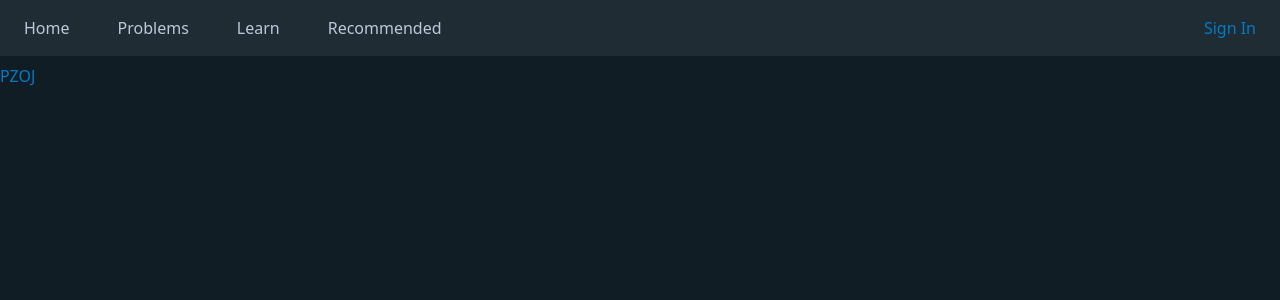
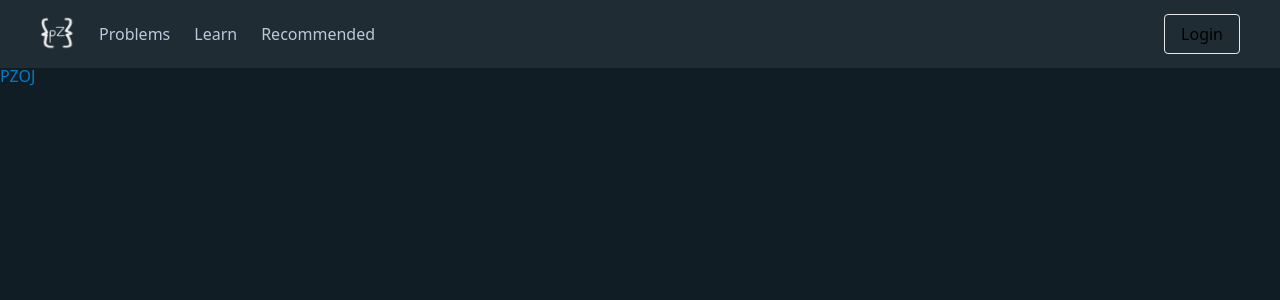
Before and after one commit to sireButItsUnique/pzoj, a Next.js app in the folder client/: page / in a window 1280 px wide. Shown: the top 300 px of the page. Built offline with nearby package versions, Linux system fonts and the light colour scheme.

Commit message:
Add button component

```diff
--- /dev/null
+++ b/client/src/components/Button.jsx
@@ -0,0 +1,28 @@
+import Link from "next/link";
+
+const Button = (props) => {
+	// text color, href, color of background (default), color of text (default), color of text (on hover), color of border, hoverFill (true / false)
+	const {
+		text,
+		link,
+		bgColor,
+		textColor,
+		borderColor,
+		hoverTextColor,
+		hoverFill,
+	} = props;
+
+	return (
+		<Link
+			className={`bg-${bgColor} text-${textColor} px-4 py-2 transition duration-200 ease-in-out border rounded border-${borderColor} ${
+				hoverFill &&
+				`hover:text-${hoverTextColor} hover:bg-${textColor}`
+			}`}
+			href={link}
+		>
+			{text}
+		</Link>
+	);
+};
+
+export default Button;
--- a/client/src/components/Navbar.jsx
+++ b/client/src/components/Navbar.jsx
@@ -1,11 +1,20 @@
 import Link from "next/link";
+import Image from "next/image";
+import Button from "./Button";
 
 const Navbar = (props) => {
 	return (
-    <nav className="z-[99] fixed right-0 left-0 bg-dark-2 py-4 align-middle">
+		<nav className="z-[99] fixed right-0 left-0 top-0 border-b-[1px] border-dark-2">
+			<div className="relative w-full bg-dark-2 px-10 py-4 flex justify-start items-center">
+				<div className="logo">
+					<Link href="/">
+						<Image src="/images/pzoj.png" width="35" height="35" />
+					</Link>
+				</div>
+
 				{props.links.map((link, idx) => (
 					<Link
-          className="text-grey-1 px-6 transition duration-[400ms] ease-in-out hover:text-white hover:underline-offset-[1.2rem] hover:underline"
+						className="text-grey-1 pl-6 transition duration-200 ease-in-out hover:text-white hover:underline-offset-[1.2rem] hover:underline"
 						href={link.url}
 						key={idx}
 					>
@@ -13,12 +22,18 @@ const Navbar = (props) => {
 					</Link>
 				))}
 
-      <Link
-        className="text-blue-0 right-0 fixed px-6 transition duration-[400ms] ease-in-out hover:text-blue-1 hover:underline-offset-[1.2rem] hover:underline"
-        href="/login"
-      >
-        Sign In
-      </Link>
+				<div className="absolute right-10">
+					<Button
+						text="Login"
+						link="/login"
+						bgColor="transparent"
+						textColor="blue-1"
+						borderColor="blue-1"
+						hoverTextColor="dark-2"
+						hoverFill={true}
+					/>
+				</div>
+			</div>
 		</nav>
 	);
 };
--- a/client/src/pages/index.jsx
+++ b/client/src/pages/index.jsx
@@ -15,7 +15,6 @@ export default () => {
         <Navbar
           className=""
           links={[
-            { text: "Home", url: "/" },
             { text: "Problems", url: "/problems" },
             { text: "Learn", url: "/learn" },
             { text: "Recommended", url: "/recommended" },
--- a/client/src/pages/problems.jsx
+++ b/client/src/pages/problems.jsx
@@ -11,7 +11,6 @@ export default () => {
 
       <main className="bg-dark-0">
         <Navbar
-					className=""
           links={[
             { text: "Home", url: "/" },
             { text: "Problems", url: "/problems" },
--- a/client/src/styles/globals.css
+++ b/client/src/styles/globals.css
@@ -1,21 +1,6 @@
 @tailwind base;
 @tailwind components;
 @tailwind utilities;
-
-:root {
-    --blue-0: #007bc7;
-    --blue-1: #0098f7;
-    --white-0: #ffffff;
-    --grey-0: #b8b5b5;
-    --grey-1: #bec8db;
-    --grey-2: #c7d0e2;
-    --dark-0: #111d25;
-    --dark-1: #1c2830;
-    --dark-2: #202c34;
-    --dark-3: #2b3a44;
-    --border: #ffffff0d;
-}
-
 * {
   box-sizing: border-box;
   padding: 0;
@@ -26,5 +11,10 @@
 html {
   width: 100%;
   height: 100%;
-    background-color: var(--dark-0);
+  background-color: #111d25;
 }
+
+body::-webkit-scrollbar {
+  width: 0.9rem;
+  border-left: 2px solid #1c2830;
+}/*# sourceMappingURL=globals.css.map */
--- /dev/null
+++ b/client/src/styles/globals.scss
@@ -0,0 +1,35 @@
+@tailwind base;
+@tailwind components;
+@tailwind utilities;
+
+$blue-0: #007bc7;
+$blue-1: #0098f7;
+$white-0: #ffffff;
+$grey-0: #b8b5b5;
+$grey-1: #bec8db;
+$grey-2: #c7d0e2;
+$dark-0: #111d25;
+$dark-1: #1c2830;
+$dark-2: #202c34;
+$dark-3: #2b3a44;
+$border: #ffffff0d;
+
+* {
+    box-sizing: border-box;
+    padding: 0;
+    margin: 0;
+    font-size: 1rem;
+}
+
+html {
+    width: 100%;
+    height: 100%;
+    background-color: $dark-0;
+}
+
+body {
+    &::-webkit-scrollbar {
+        width: 0.9rem;
+        border-left: 2px solid $dark-1;
+    }
+}
--- a/client/tailwind.config.js
+++ b/client/tailwind.config.js
@@ -4,17 +4,17 @@ module.exports = {
 	theme: {
 		extend: {
 			colors: {
-				"blue-0": "var(--blue-0)",
-				"blue-1": "var(--blue-1)",
-				"white-0": "var(--white-0)",
-				"grey-0": "var(--grey-0)",
-				"grey-1": "var(--grey-1)",
-				"grey-2": "var(--grey-2)",
-				"dark-0": "var(--dark-0)",
-				"dark-1": "var(--dark-1)",
-				"dark-2": "var(--dark-2)",
-				"dark-3": "var(--dark-3)",
-				border: "var(--border)",
+				"blue-0": "#007bc7",
+				"blue-1": "#0098f7",
+				"white-0": "#ffffff",
+				"grey-0": "#b8b5b5",
+				"grey-1": "#bec8db",
+				"grey-2": "#c7d0e2",
+				"dark-0": "#111d25",
+				"dark-1": "#1c2830",
+				"dark-2": "#202c34",
+				"dark-3": "#2b3a44",
+				border: "#ffffff0d",
 			},
 			keyframes: {
 				underline: {
```
Also changed, not shown: 1 other file (tests, documents, lock files or other folders). Lines whose indentation alone changed are shown as unchanged.
